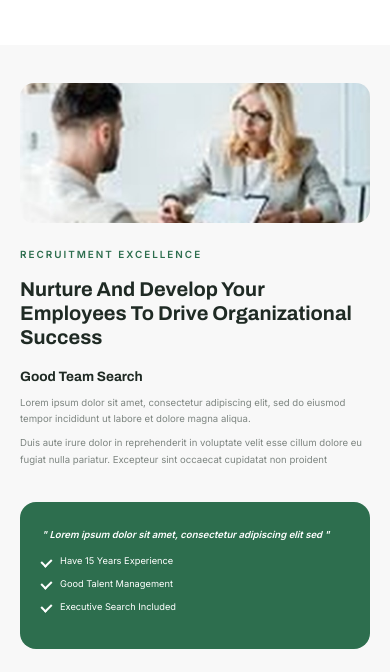
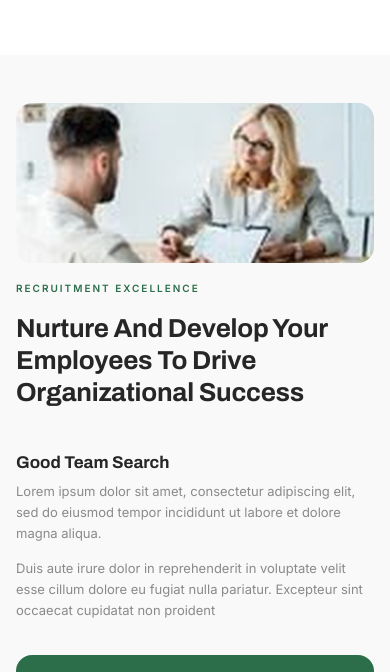
Before and after one commit to Ephraimraxy/Efotos, a PHP site: page / in a window 390 px wide. Shown: the part 1355-2027 px from the top of the page. Run offline with PHP 8.4, Linux system fonts and the light colour scheme.

Commit message:
Web 1: match reference sizing, spacing and colors
Co-Authored-By: Claude Sonnet 5.5 <noreply@anthropic.com>
Claude-Session: https://claude.ai/code/session_018hcNaw4h5D9v4awg8KK1Lw

```diff
--- a/web 1/styles.css
+++ b/web 1/styles.css
@@ -1,151 +1,192 @@
+/* ------------------------------------------------------------------
+   Sizing model: 1rem == 1 pixel of the reference screenshot (736px wide).
+   The whole page scales proportionally with the viewport (up to 1440px),
+   so it matches the reference at any desktop/tablet width.
+   Under 600px a stacked mobile layout is used with a fixed scale.
+------------------------------------------------------------------- */
 :root{
-  --green:#2d6e4e; --green-d:#245a40; --green-l:#3f8562;
-  --orange:#d98a45; --orange-d:#c47835;
-  --ink:#1f2a24; --muted:#7d8580; --bg-alt:#f8f8f8; --line:rgba(255,255,255,.15);
+  --green:#2c6e4a; --green-d:#255d3f; --green-l:#3f7a5c;
+  --orange:#da8b46; --orange-d:#c77a38;
+  --ink:#262626; --muted:#8a8a8a; --bg-alt:#f9f9f9;
   --h:'Archivo',system-ui,sans-serif; --b:'Inter',system-ui,sans-serif;
 }
+html{font-size:clamp(.8px,calc(100vw / 736),1.957px);scroll-behavior:smooth}
 *{box-sizing:border-box;margin:0;padding:0}
-html{scroll-behavior:smooth}
-body{font-family:var(--b);color:var(--ink);background:#fff;line-height:1.6;-webkit-font-smoothing:antialiased}
+body{font-family:var(--b);font-size:5.2rem;color:var(--ink);background:#fff;line-height:1.6;-webkit-font-smoothing:antialiased;overflow-x:hidden}
 a{color:inherit;text-decoration:none}
 ul{list-style:none}
 button{font:inherit;cursor:pointer;border:0;background:none;color:inherit}
-.container{width:min(1100px,100% - 40px);margin-inline:auto}
+.container{width:506rem;max-width:calc(100% - 40px);margin-inline:auto}
 .center{text-align:center}
 
 /* image slots: photo if present, green gradient fallback */
-.img-slot{background:var(--img) center/cover no-repeat, linear-gradient(135deg,#3b7d5b,#1f4d38);position:relative}
+.img-slot{background:var(--img) center/cover no-repeat,linear-gradient(135deg,#3f7a5c,#1f4d38);position:relative}
 
-h1,h2,h3,h4{font-family:var(--h);line-height:1.2}
-.eyebrow{font-size:.62rem;letter-spacing:.2em;text-transform:uppercase;color:var(--green);font-weight:600;margin-bottom:14px}
-.btn{display:inline-flex;align-items:center;gap:8px;border-radius:999px;font-weight:600;font-size:.8rem;transition:.2s}
-.btn-orange{background:var(--orange);color:#fff;padding:12px 24px}
-.btn-orange:hover{background:var(--orange-d);transform:translateY(-1px)}
-.btn-sm{padding:9px 20px;font-size:.72rem}
+h1,h2,h3,h4{font-family:var(--h);line-height:1.25}
+.eyebrow{font-size:4.2rem;letter-spacing:.2em;text-transform:uppercase;color:var(--green);font-weight:600;margin-bottom:10rem;line-height:1}
+.btn{display:inline-flex;align-items:center;gap:5rem;border-radius:999px;font-weight:600;font-size:5.8rem;transition:.2s}
+.btn-orange{background:var(--orange);color:#fff;padding:0 18rem;height:20rem}
+.btn-orange:hover{background:var(--orange-d)}
+.btn-sm{font-size:5rem;padding:0 14rem}
 
 /* header */
 .site-header{position:absolute;inset:0 0 auto 0;z-index:50;color:#fff;transition:background .25s,box-shadow .25s}
 .site-header.stuck{position:fixed;background:var(--green);box-shadow:0 4px 18px rgba(0,0,0,.15)}
-.nav-wrap{display:flex;align-items:center;justify-content:space-between;height:76px;gap:20px}
-.logo{display:flex;align-items:center;gap:8px;font:700 1.35rem var(--h);color:#fff}
-.main-nav>ul{display:flex;gap:26px}
-.main-nav a{font-size:.68rem;font-weight:600;display:flex;align-items:center;gap:3px;padding:26px 0}
-.caret{border:solid currentColor;border-width:0 1px 1px 0;width:4px;height:4px;transform:rotate(45deg);margin:-2px 0 0 2px}
+.nav-wrap{display:flex;align-items:center;justify-content:space-between;height:38rem}
+.logo{display:flex;align-items:center;gap:5rem;font:700 15rem var(--h);color:#fff}
+.logo svg{width:14rem;height:14rem}
+.main-nav{position:absolute;left:50%;transform:translateX(-50%)}
+.main-nav>ul{display:flex;gap:20rem}
+.main-nav a{font-size:5.5rem;font-weight:600;display:flex;align-items:center;gap:2rem;padding:12rem 0}
+.caret{border:solid currentColor;border-width:0 1px 1px 0;width:2rem;height:2rem;transform:rotate(45deg);margin:-1rem 0 0 1rem}
 .has-sub{position:relative}
-.sub{position:absolute;top:100%;left:-14px;min-width:210px;background:#fff;color:var(--ink);border-radius:10px;padding:8px;box-shadow:0 12px 30px rgba(0,0,0,.18);opacity:0;visibility:hidden;transform:translateY(8px);transition:.2s}
+.sub{position:absolute;top:100%;left:-8rem;min-width:110rem;background:#fff;color:var(--ink);border-radius:6rem;padding:4rem;box-shadow:0 6px 18px rgba(0,0,0,.18);opacity:0;visibility:hidden;transform:translateY(4px);transition:.2s}
 .has-sub:hover .sub,.has-sub:focus-within .sub{opacity:1;visibility:visible;transform:none}
-.sub a{padding:9px 12px;border-radius:6px;font-weight:500}
+.sub a{padding:5rem 7rem;border-radius:4rem;font-weight:500}
 .sub a:hover{background:#eef5f1;color:var(--green)}
-.nav-actions{display:flex;align-items:center;gap:18px}
-.burger{width:24px;height:18px;display:flex;flex-direction:column;justify-content:space-between}
-.burger span{height:2px;background:#fff;border-radius:2px;transition:.25s}
-.burger[aria-expanded=true] span:nth-child(1){transform:translateY(8px) rotate(45deg)}
-.burger[aria-expanded=true] span:nth-child(2){opacity:0}
-.burger[aria-expanded=true] span:nth-child(3){transform:translateY(-8px) rotate(-45deg)}
+.nav-actions{display:flex;align-items:center;gap:19rem}
+.phone svg{width:7rem;height:7rem}
+.burger{width:10rem;height:8rem;display:flex;flex-direction:column;justify-content:space-between}
+.burger span{height:1px;background:#fff;opacity:.85;transition:.25s}
 
 /* hero */
-.hero{height:300px;color:#fff;display:flex;align-items:flex-end}
-.hero::before{content:"";position:absolute;inset:0;background:linear-gradient(90deg,rgba(45,110,78,.9),rgba(45,110,78,.55) 60%,rgba(255,255,255,.25))}
-.hero-inner{position:relative;padding-bottom:44px}
-.crumbs{font-size:.55rem;letter-spacing:.18em;text-transform:uppercase;font-weight:600;display:flex;align-items:center;gap:10px;margin-bottom:12px}
-.chev{border:solid #fff;border-width:0 1.5px 1.5px 0;width:4px;height:4px;transform:rotate(-45deg)}
-.hero h1{font-size:clamp(1.7rem,4vw,2.1rem);font-weight:700}
+.hero{height:223rem;color:#fff;display:flex;align-items:flex-end}
+.hero::before{content:"";position:absolute;inset:0;background:linear-gradient(90deg,rgba(44,110,74,.92) 0%,rgba(44,110,74,.82) 45%,rgba(44,110,74,.35) 75%,rgba(255,255,255,.25) 100%)}
+.hero-inner{position:relative;padding-bottom:57rem}
+.crumbs{font-size:4.4rem;letter-spacing:.18em;text-transform:uppercase;font-weight:600;display:flex;align-items:center;gap:7rem;margin-bottom:10rem;line-height:1}
+.chev{border:solid #fff;border-width:0 1px 1px 0;width:3rem;height:3rem;transform:rotate(-45deg)}
+.hero h1{font-size:22rem;line-height:27rem;font-weight:700}
 
 /* sections */
-.section{padding:80px 0 90px}
-.section.alt{background:var(--bg-alt);padding:38px 0 50px}
-.section h2{font-size:clamp(1.4rem,3vw,1.7rem);font-weight:700}
-.video-grid{display:grid;grid-template-columns:1fr 1fr;gap:14px;margin-top:44px}
-.video-card{height:200px;border-radius:18px;overflow:hidden;text-align:left;color:#fff;display:block;transition:transform .25s}
-.video-card::before{content:"";position:absolute;inset:0;background:linear-gradient(to top,rgba(35,92,64,.85),rgba(45,110,78,.55))}
-.video-card:hover{transform:translateY(-4px)}
-.play,.exc-video .play{position:absolute;top:22px;left:20px;width:36px;height:36px;border-radius:50%;background:#fff;transition:.2s}
-.play::after{content:"";position:absolute;left:14px;top:11px;border-left:11px solid var(--orange);border-top:7px solid transparent;border-bottom:7px solid transparent}
-.video-card:hover .play,.exc-video:hover .play{transform:scale(1.12)}
-.cap{position:absolute;left:20px;bottom:20px;right:20px;display:flex;flex-direction:column;gap:2px}
-.cap b{font:700 .72rem var(--h)}
-.cap small{font-size:.6rem;opacity:.85}
+.section{padding:40rem 0 45rem}
+.section h2{font-size:18.4rem;line-height:22rem;font-weight:700;letter-spacing:-.01em;color:var(--ink)}
+.video-grid{display:grid;grid-template-columns:1fr 1fr;gap:12rem;margin:23rem 6rem 0}
+.video-card{height:141rem;border-radius:13rem;overflow:hidden;text-align:left;color:#fff;display:block;transition:transform .25s}
+.video-card::before{content:"";position:absolute;inset:0;background:linear-gradient(to bottom,rgba(30,62,44,.55),rgba(44,110,74,.78))}
+.video-card:hover{transform:translateY(-3px)}
+.play{position:absolute;top:18rem;left:19rem;width:31rem;height:31rem;border-radius:50%;background:#fff;transition:.2s}
+.play::after{content:"";position:absolute;left:12rem;top:9rem;border-left:9rem solid var(--orange);border-top:6.5rem solid transparent;border-bottom:6.5rem solid transparent}
+.video-card:hover .play,.exc-video:hover .play{transform:scale(1.1)}
+.cap{position:absolute;left:19rem;bottom:18rem;right:19rem;display:flex;flex-direction:column;gap:3rem}
+.cap b{font:700 6.6rem var(--h);line-height:1}
+.cap small{font-size:5.4rem;opacity:.9;line-height:1}
 
 /* excellence */
-.exc-top{display:grid;grid-template-columns:155px 1fr;gap:24px;align-items:center}
-.thumb{height:82px;border-radius:14px}
-.exc-top h2{font-size:clamp(1.25rem,2.6vw,1.55rem);max-width:520px}
-.exc-bottom{display:grid;grid-template-columns:1fr 154px 1fr;gap:26px;margin-top:20px;align-items:center}
-.exc-bottom{grid-template-columns:1fr 154px 154px;gap:26px 22px}
-.exc-bottom{grid-template-columns:1.1fr 1fr 1fr}
-.exc-text h3{font-size:.85rem;margin-bottom:10px}
-.exc-text p{font-size:.6rem;color:var(--muted);margin-bottom:8px;line-height:1.7}
-.exc-card{background:var(--green);color:#fff;border-radius:16px;padding:26px 22px;min-height:112px}
-.quote{font:italic 600 .6rem var(--b);margin-bottom:12px;line-height:1.5}
-.checks li{font-size:.58rem;display:flex;align-items:center;gap:8px;margin-bottom:8px}
-.checks li::before{content:"";width:8px;height:4.5px;border:solid #fff;border-width:0 0 2px 2px;transform:rotate(-45deg) translateY(-1px)}
-.exc-video{height:112px;border-radius:16px;overflow:hidden}
-.exc-video::before{content:"";position:absolute;inset:0;background:rgba(45,110,78,.3)}
-.exc-video .play{top:50%;left:50%;margin:-18px 0 0 -18px;z-index:1}
+.section.alt{background:var(--bg-alt);padding:38rem 0 38rem}
+.exc-top{display:grid;grid-template-columns:155rem 1fr;gap:24rem;align-items:center}
+.thumb{height:82rem;border-radius:12rem}
+.exc-top .eyebrow{margin-bottom:11rem}
+.exc-top h2{font-size:18.4rem;line-height:23rem}
+.exc-bottom{display:grid;grid-template-columns:152rem 154rem 153rem;gap:24rem 23rem;justify-content:space-between;margin-top:23rem;align-items:start}
+.exc-text{padding-top:10rem}
+.exc-text h3{font-size:8rem;margin-bottom:9rem;line-height:1}
+.exc-text p{font-size:5.5rem;color:var(--muted);margin-bottom:8rem;line-height:8.2rem}
+.exc-card{background:var(--green);color:#fff;border-radius:12rem;padding:17rem 19rem 0;height:112rem}
+.quote{font:italic 600 5.6rem var(--b);margin-bottom:14rem;line-height:8rem}
+.checks li{font-size:5.6rem;display:flex;align-items:center;gap:6rem;margin-bottom:8rem;line-height:9rem}
+.checks li::before{content:"";width:7rem;height:4rem;border:solid #fff;border-width:0 0 1.5px 1.5px;transform:rotate(-45deg) translateY(-1px)}
+.exc-video{height:112rem;border-radius:12rem;overflow:hidden}
+.exc-video::before{content:"";position:absolute;inset:0;background:rgba(44,110,74,.25)}
+.exc-video .play{top:50%;left:50%;margin:-15.5rem 0 0 -15.5rem;z-index:1}
 
 /* cta */
-.cta{min-height:197px;display:flex;align-items:stretch}
-.cta .container{display:flex}
-.cta-card{background:#fff;width:min(100%,253px*1.75);padding:34px 28px 30px;border-radius:0 0 18px 0;max-width:460px;margin-left:calc(-1 * max(0px,(100vw - 1100px)/2))}
-.cta-card{padding-left:max(28px,calc((100vw - 1100px)/2 + 0px))}
-.cta-card h2{font-size:1.3rem;margin-bottom:10px}
-.cta .muted{font-size:.6rem;color:var(--muted);margin-bottom:18px;max-width:330px}
-.cta .eyebrow{font-size:.52rem}
+.cta{height:197rem}
+.cta .container{height:100%}
+.cta-card{background:#fff;width:253rem;height:158rem;padding:19rem 20rem 0;border-radius:0 0 14rem 14rem}
+.cta-card h2{font-size:17rem;line-height:22rem;margin-bottom:12rem;max-width:190rem}
+.cta .eyebrow{font-size:4.2rem;margin-bottom:11rem}
+.cta .muted{font-size:5.4rem;line-height:10rem;color:var(--muted);margin-bottom:17rem;max-width:232rem}
 
 /* footer */
-.footer{background:var(--green);color:#fff;padding:46px 0 22px}
-.foot-grid{display:grid;grid-template-columns:1.3fr 1fr 1fr 1.2fr;gap:30px}
-.foot-about{font-size:.6rem;opacity:.85;margin-top:10px;max-width:190px;line-height:1.7}
-.footer h4{font-size:.68rem;margin-bottom:12px}
-.flist li{margin-bottom:9px}
-.flist a{font-size:.58rem;display:flex;align-items:center;gap:10px;opacity:.9}
-.flist a::before{content:"";border-left:4px solid #fff;border-top:3px solid transparent;border-bottom:3px solid transparent}
-.flist a:hover{opacity:1;text-decoration:underline}
-.addr{font-size:.58rem;opacity:.9;line-height:1.7}
-.days{margin-top:16px}
-.foot-bottom{display:flex;justify-content:space-between;align-items:center;border-top:1px solid var(--line);margin-top:34px;padding-top:22px;font-size:.55rem;font-weight:600}
-.social{display:flex;gap:8px}
-.social a{width:22px;height:22px;border-radius:5px;background:var(--orange);display:grid;place-items:center;transition:.2s}
-.social a:hover{background:var(--orange-d);transform:translateY(-2px)}
+.footer{background:var(--green);color:#fff;height:195rem;padding-top:39rem}
+.foot-grid{display:grid;grid-template-columns:150rem 107rem 127rem 1fr}
+.footer .logo{font-size:15rem}
+.foot-about{font-size:5.6rem;line-height:10rem;margin-top:12rem;max-width:128rem;opacity:.95}
+.footer h4{font-size:6.6rem;margin:3rem 0 11rem;line-height:1;font-weight:700}
+.flist li{margin-bottom:9.5rem}
+.flist a{font-size:5.6rem;display:flex;align-items:center;gap:7rem;line-height:6rem}
+.flist a::before{content:"";border-left:3rem solid #fff;border-top:2.5rem solid transparent;border-bottom:2.5rem solid transparent}
+.flist a:hover{text-decoration:underline}
+.addr{font-size:5.4rem;line-height:10rem}
+.footer .days{margin-top:13rem}
+.foot-bottom{display:flex;justify-content:space-between;align-items:center;border-top:1px solid rgba(255,255,255,.12);margin-top:14rem;padding-top:11rem;font-size:5rem;font-weight:600}
+.social{display:flex;gap:4rem}
+.social a{width:13rem;height:13rem;border-radius:3rem;background:var(--orange);display:grid;place-items:center;transition:.2s}
+.social svg{width:7rem;height:7rem}
+.social a:hover{background:var(--orange-d)}
 
-/* modals */
-.modal{position:fixed;inset:0;z-index:100;background:rgba(10,25,18,.72);display:grid;place-items:center;padding:20px}
+/* modals (fixed px, independent of the page scale) */
+.modal{position:fixed;inset:0;z-index:100;background:rgba(10,25,18,.72);display:grid;place-items:center;padding:20px;font-size:16px}
 .modal[hidden]{display:none}
 .modal-box{background:#fff;border-radius:18px;padding:32px;width:min(440px,100%);position:relative;max-height:92vh;overflow:auto;animation:pop .2s ease}
 .video-box{width:min(860px,100%);padding:0;background:#000;overflow:hidden}
 .ratio{aspect-ratio:16/9}.ratio iframe{width:100%;height:100%;border:0}
 @keyframes pop{from{opacity:0;transform:scale(.96)}}
-.modal-x{position:absolute;top:10px;right:14px;font-size:1.8rem;line-height:1;color:var(--muted);z-index:2}
+.modal-x{position:absolute;top:10px;right:14px;font-size:28px;line-height:1;color:var(--muted);z-index:2}
 .video-box .modal-x{color:#fff}
-.modal-box h3{font-size:1.4rem;margin-bottom:16px}
-form label{display:block;font-size:.72rem;font-weight:600;margin-bottom:12px}
-form input,form select,form textarea{display:block;width:100%;margin-top:5px;padding:10px 12px;border:1px solid #d5dbd7;border-radius:8px;font:inherit;font-size:.85rem}
+.modal .eyebrow{font-size:11px;margin-bottom:8px}
+.modal-box h3{font-size:24px;margin-bottom:16px}
+.modal .btn{font-size:14px;height:44px;padding:0 26px;gap:8px}
+form label{display:block;font-size:12px;font-weight:600;margin-bottom:12px}
+form input,form select,form textarea{display:block;width:100%;margin-top:5px;padding:10px 12px;border:1px solid #d5dbd7;border-radius:8px;font:inherit;font-size:14px}
 form input:focus,form select:focus,form textarea:focus{outline:2px solid var(--green-l);border-color:transparent}
 form .invalid{border-color:#c0392b}
-.form-msg{font-size:.75rem;min-height:1.2em;margin-bottom:10px}
+.form-msg{font-size:12px;min-height:1.2em;margin-bottom:10px}
 .form-msg.ok{color:var(--green)}.form-msg.err{color:#c0392b}
 
-/* responsive */
-@media(max-width:900px){
-  .burger{display:block}
-  .main-nav{position:absolute;top:100%;left:0;right:0;background:var(--green-d);max-height:0;overflow:hidden;transition:max-height .3s}
+/* mobile layout (<600px): fixed scale, stacked */
+@media(max-width:599px){
+  html{font-size:1.75px}
+  .container{max-width:calc(100% - 32px);width:calc(100% - 32px)}
+  .nav-wrap{height:56px}
+  .logo{font-size:20px}.logo svg{width:22px;height:22px}
+  .site-header{background:var(--green)}
+  .phone{display:none}
+  .burger{width:24px;height:18px}.burger span{height:2px}
+  .burger span{display:block}
+  .burger[aria-expanded=true] span:nth-child(1){transform:translateY(8px) rotate(45deg)}
+  .burger[aria-expanded=true] span:nth-child(2){opacity:0}
+  .burger[aria-expanded=true] span:nth-child(3){transform:translateY(-8px) rotate(-45deg)}
+  .main-nav{position:absolute;top:100%;left:0;right:0;transform:none;background:var(--green-d);max-height:0;overflow:hidden;transition:max-height .3s}
   .main-nav.open{max-height:80vh;overflow:auto}
-  .main-nav>ul{flex-direction:column;gap:0;padding:8px 20px 16px}
-  .main-nav a{padding:12px 0;font-size:.85rem}
+  .main-nav>ul{flex-direction:column;gap:0;padding:8px 16px 16px}
+  .main-nav a{padding:12px 0;font-size:15px}
+  .caret{width:5px;height:5px}
   .sub{position:static;opacity:1;visibility:visible;transform:none;background:none;box-shadow:none;color:#fff;padding:0 0 0 14px;display:none}
   .has-sub.open .sub{display:block}
   .sub a:hover{background:none;color:#fff}
-  .site-header{background:var(--green)}
-  .foot-grid{grid-template-columns:1fr 1fr}
-  .exc-bottom{grid-template-columns:1fr 1fr}.exc-text{grid-column:1/-1}
+  .hero{height:260px}.hero-inner{padding-bottom:36px}
+  .crumbs{font-size:10px}.hero h1{font-size:34px;line-height:42px}
+  .section{padding:56px 0}
+  .section h2{font-size:28px;line-height:34px}
+  .eyebrow{font-size:10px;margin-bottom:12px}
+  .video-grid{grid-template-columns:1fr;gap:16px;margin:32px 0 0}
+  .video-card{height:200px;border-radius:18px}
+  .play{width:50px;height:50px;top:20px;left:20px}.play::after{left:19px;top:14px;border-left-width:14px;border-top-width:10px;border-bottom-width:10px}
+  .cap{left:20px;bottom:20px}.cap b{font-size:16px}.cap small{font-size:12px}
+  .section.alt{padding:48px 0}
+  .exc-top{grid-template-columns:1fr;gap:20px}.thumb{height:160px;border-radius:16px}
+  .exc-top h2{font-size:26px;line-height:32px}
+  .exc-bottom{grid-template-columns:1fr;gap:20px;margin-top:28px}
+  .exc-text h3{font-size:17px;margin-bottom:10px}.exc-text p{font-size:13px;line-height:21px}
+  .exc-card{height:auto;padding:24px;border-radius:16px}
+  .quote{font-size:14px;line-height:21px;margin-bottom:14px}.checks li{font-size:14px;margin-bottom:10px}
+  .checks li::before{width:12px;height:7px}
+  .exc-video{height:200px;border-radius:16px}
+  .cta{height:auto;padding:0}
+  .cta .container{width:100%;max-width:none;padding:60px 16px 0}
+  .cta-card{width:100%;height:auto;padding:28px 24px;border-radius:16px 16px 0 0}
+  .cta-card h2{font-size:24px;line-height:30px}
+  .cta .muted{font-size:13px;line-height:21px;max-width:none}
+  .btn-orange{height:44px;padding:0 26px;font-size:14px;gap:8px}
+  .footer{height:auto;padding:44px 0 24px}
+  .foot-grid{grid-template-columns:1fr 1fr;gap:28px}
+  .foot-grid>div:first-child{grid-column:1/-1}
+  .foot-about{font-size:13px;line-height:21px;max-width:none}
+  .footer h4{font-size:15px;margin:0 0 12px}
+  .flist li{margin-bottom:12px}.flist a{font-size:13px;gap:8px}
+  .flist a::before{border-left-width:5px;border-top-width:4px;border-bottom-width:4px}
+  .addr{font-size:13px;line-height:21px}.footer .days{margin-top:20px}
+  .foot-bottom{flex-direction:column;gap:14px;margin-top:32px;padding-top:20px;font-size:12px}
+  .social a{width:30px;height:30px;border-radius:6px}.social svg{width:14px;height:14px}
 }
-@media(max-width:600px){
-  .phone{display:none}
-  .video-grid{grid-template-columns:1fr}
-  .exc-top{grid-template-columns:1fr}.thumb{height:140px}
-  .exc-bottom{grid-template-columns:1fr}
-  .foot-grid{grid-template-columns:1fr}
-  .foot-bottom{flex-direction:column;gap:14px}
-  .cta-card{margin-left:0;padding-left:28px;border-radius:0 0 18px 0}
-  .hero{height:260px}
-}
```
Also changed, not shown: web 1/preview-mobile.png (added), web 1/preview.png.
